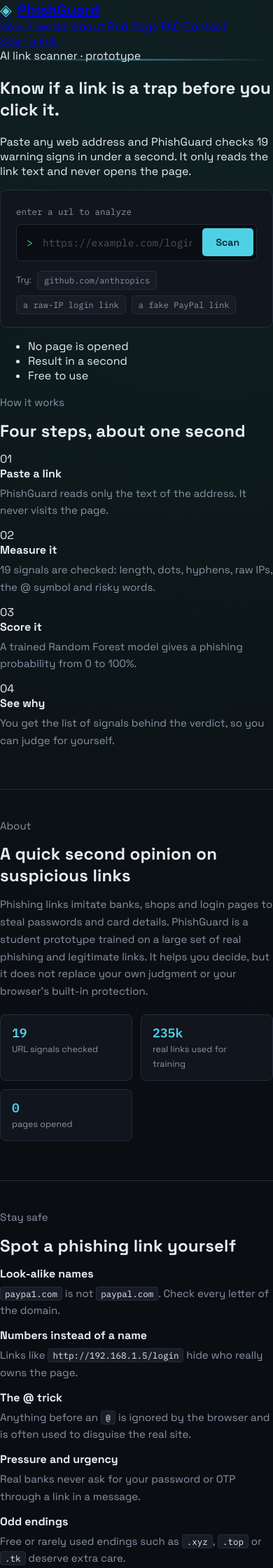
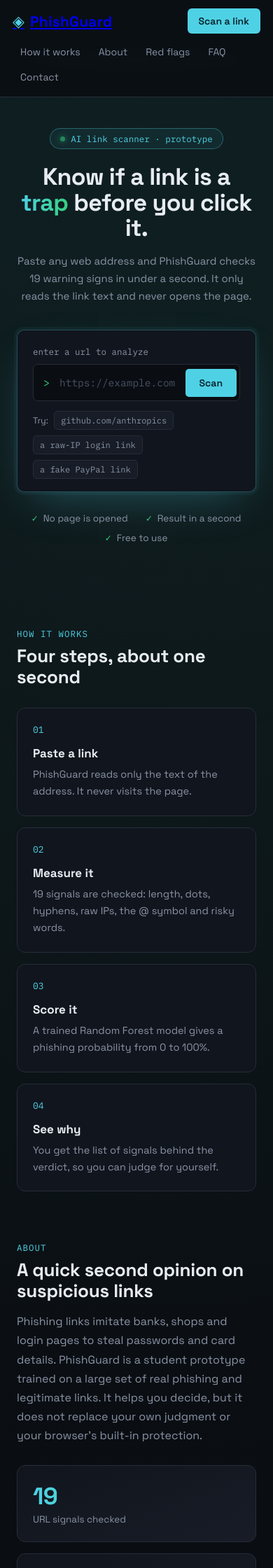
Before and after one commit to b0byyyyyyy/Phishing-detector, a Flask app: page / in a window 390 px wide. Shown: the top 2240 px of the page at 70% size. Run offline with Flask 3, Linux system fonts and the light colour scheme; parts of the project's set-up code (start-up, migrations or seed data) failed here and were passed over.

Commit message:
Add files via upload

```diff
--- a/static/extra.css
+++ b/static/extra.css
@@ -1,90 +1,126 @@
-/* Additions for nav + new sections. Loads after style.css and reuses its variables. */
+/* PhishGuard redesign. Loads after style.css and reuses its colour variables. */
 
 html { scroll-behavior: smooth; }
-@media (prefers-reduced-motion: reduce) { html { scroll-behavior: auto; } }
-
-.topbar { position: sticky; top: 0; z-index: 10; background: rgba(10, 13, 18, 0.92); backdrop-filter: blur(6px); }
-.nav { margin-left: auto; display: flex; gap: 4px; flex-wrap: wrap; }
-.nav a {
-  color: var(--text-muted);
-  text-decoration: none;
-  font-size: 14px;
-  padding: 6px 10px;
-  border-radius: 5px;
-  transition: color 0.15s ease, background 0.15s ease;
-}
-.nav a:hover, .nav a:focus-visible { color: var(--text); background: var(--surface-2); outline: none; }
-
-.section { scroll-margin-top: 90px; }
-.section + .section { margin-top: 56px; padding-top: 40px; border-top: 1px solid var(--border); }
-
-.section h2 { font-size: 24px; margin: 0 0 14px; letter-spacing: 0.2px; }
-.section h3 { font-size: 16px; margin: 0 0 6px; }
-.section p { color: var(--text-muted); font-size: 15px; line-height: 1.65; margin: 0 0 12px; }
-
-/* About */
-.stat-row { display: grid; grid-template-columns: repeat(auto-fit, minmax(150px, 1fr)); gap: 12px; margin-top: 20px; }
-.stat-row div { background: var(--surface); border: 1px solid var(--border); border-radius: 8px; padding: 14px 16px; }
-.stat-row strong { display: block; font-family: var(--mono); font-size: 18px; color: var(--cyan); }
-.stat-row span { font-size: 12.5px; color: var(--text-muted); }
-
-/* How it works */
-.steps { list-style: none; margin: 0; padding: 0; counter-reset: step; display: flex; flex-direction: column; gap: 14px; }
-.steps li {
-  counter-increment: step;
-  position: relative;
-  background: var(--surface);
-  border: 1px solid var(--border);
-  border-radius: 8px;
-  padding: 16px 18px 6px 58px;
-}
-.steps li::before {
-  content: counter(step);
-  position: absolute;
-  left: 16px; top: 16px;
-  width: 28px; height: 28px;
-  border-radius: 50%;
-  border: 1.5px solid var(--cyan);
-  color: var(--cyan);
-  font-family: var(--mono);
-  font-size: 13px;
-  display: flex; align-items: center; justify-content: center;
+body { overflow-x: hidden; }
+body::before {
+  content: ""; position: fixed; inset: 0; z-index: -1; pointer-events: none;
+  background-image:
+    linear-gradient(rgba(79,209,229,0.045) 1px, transparent 1px),
+    linear-gradient(90deg, rgba(79,209,229,0.045) 1px, transparent 1px);
+  background-size: 44px 44px;
+  mask-image: radial-gradient(ellipse at 50% 0%, #000 20%, transparent 75%);
+  -webkit-mask-image: radial-gradient(ellipse at 50% 0%, #000 20%, transparent 75%);
 }
 
+.container { max-width: 1040px; margin: 0 auto; padding: 0 24px; }
+.container.narrow { max-width: 760px; }
+
+/* Navigation */
+.site-nav {
+  position: sticky; top: 0; z-index: 20;
+  background: rgba(10,13,18,0.82); backdrop-filter: blur(10px);
+  border-bottom: 1px solid var(--border);
+}
+.nav-inner { max-width: 1040px; margin: 0 auto; padding: 14px 24px; display: flex; align-items: center; gap: 22px; }
+.nav-links { display: flex; gap: 4px; margin-left: auto; flex-wrap: wrap; }
+.nav-links a { color: var(--text-muted); text-decoration: none; font-size: 14px; padding: 7px 11px; border-radius: 6px; transition: color .15s, background .15s; }
+.nav-links a:hover, .nav-links a:focus-visible { color: var(--text); background: var(--surface-2); outline: none; }
+.nav-cta {
+  background: var(--cyan); color: #06222A; font-weight: 600; font-size: 14px;
+  text-decoration: none; padding: 9px 16px; border-radius: 6px; white-space: nowrap;
+  transition: filter .15s, transform .05s;
+}
+.nav-cta:hover { filter: brightness(1.1); }
+.nav-cta:active { transform: scale(.98); }
+
+/* Hero */
+.hero { text-align: center; padding-top: 72px; padding-bottom: 56px; scroll-margin-top: 80px; }
+.pill {
+  display: inline-flex; align-items: center; gap: 8px;
+  font-family: var(--mono); font-size: 12.5px; color: var(--cyan);
+  border: 1px solid rgba(79,209,229,.35); background: rgba(79,209,229,.07);
+  padding: 6px 14px; border-radius: 999px;
+}
+.pill i { width: 7px; height: 7px; border-radius: 50%; background: var(--green); box-shadow: 0 0 8px var(--green); animation: pulse 2s ease-in-out infinite; }
+@keyframes pulse { 50% { opacity: .35; } }
+.hero h1 { font-size: clamp(34px, 6.2vw, 60px); line-height: 1.08; letter-spacing: -0.02em; margin: 22px auto 16px; max-width: 760px; }
+.grad { background: linear-gradient(90deg, var(--cyan), var(--green)); -webkit-background-clip: text; background-clip: text; color: transparent; }
+.lead { color: var(--text-muted); font-size: clamp(15px, 2.2vw, 18px); line-height: 1.65; max-width: 600px; margin: 0 auto 36px; }
+
+.hero-card { max-width: 720px; margin: 0 auto; text-align: left; scroll-margin-top: 90px; }
+.hero-card .scan-panel {
+  border-color: rgba(79,209,229,.3);
+  box-shadow: 0 0 0 4px rgba(79,209,229,.05), 0 24px 60px -24px rgba(79,209,229,.35);
+}
+.trust { list-style: none; display: flex; justify-content: center; gap: 10px 26px; flex-wrap: wrap; margin: 28px 0 0; padding: 0; color: var(--text-muted); font-size: 13.5px; }
+.trust li::before { content: "✓"; color: var(--green); margin-right: 8px; font-family: var(--mono); }
+
+/* Sections */
+.section { padding-top: 84px; padding-bottom: 8px; scroll-margin-top: 70px; }
+.eyebrow { font-family: var(--mono); font-size: 12.5px; letter-spacing: .08em; text-transform: uppercase; color: var(--cyan); margin: 0 0 10px; }
+.section h2 { font-size: clamp(26px, 4vw, 36px); letter-spacing: -0.01em; line-height: 1.15; margin: 0 0 14px; }
+.sub { color: var(--text-muted); font-size: 16px; line-height: 1.7; max-width: 680px; margin: 0 0 8px; }
+
+.card-grid { display: grid; gap: 16px; margin-top: 28px; }
+.card-grid.four { grid-template-columns: repeat(auto-fit, minmax(220px, 1fr)); }
+.card-grid.three { grid-template-columns: repeat(auto-fit, minmax(260px, 1fr)); }
+.card {
+  background: var(--surface); border: 1px solid var(--border); border-radius: 12px; padding: 22px;
+  transition: border-color .2s, transform .2s;
+}
+.card:hover { border-color: rgba(79,209,229,.5); transform: translateY(-3px); }
+.card h3 { font-size: 17px; margin: 0 0 8px; }
+.card p { color: var(--text-muted); font-size: 14.5px; line-height: 1.65; margin: 0; }
+.num { display: block; font-family: var(--mono); font-size: 13px; color: var(--cyan); margin-bottom: 14px; }
+code { font-family: var(--mono); font-size: 12.5px; color: var(--text); background: var(--surface-2); border: 1px solid var(--border); border-radius: 4px; padding: 1px 6px; }
+
+.stat-row { display: grid; grid-template-columns: repeat(auto-fit, minmax(180px, 1fr)); gap: 16px; margin-top: 28px; }
+.stat { background: linear-gradient(160deg, var(--surface), var(--surface-2)); border: 1px solid var(--border); border-radius: 12px; padding: 22px; }
+.stat strong { display: block; font-size: 34px; letter-spacing: -0.02em; background: linear-gradient(90deg, var(--cyan), var(--green)); -webkit-background-clip: text; background-clip: text; color: transparent; }
+.stat span { color: var(--text-muted); font-size: 13.5px; }
+
 /* FAQ */
-.faq-item { background: var(--surface); border: 1px solid var(--border); border-radius: 8px; padding: 0 16px; margin-bottom: 10px; }
-.faq-item summary { cursor: pointer; padding: 14px 0; font-weight: 500; font-size: 15px; }
-.faq-item summary:hover { color: var(--cyan); }
+.faq-item { background: var(--surface); border: 1px solid var(--border); border-radius: 10px; padding: 0 18px; margin-top: 12px; }
+.faq-item:first-of-type { margin-top: 24px; }
+.faq-item summary { cursor: pointer; padding: 16px 0; font-weight: 500; font-size: 16px; list-style: none; display: flex; justify-content: space-between; gap: 12px; }
+.faq-item summary::-webkit-details-marker { display: none; }
+.faq-item summary::after { content: "+"; color: var(--cyan); font-family: var(--mono); font-size: 18px; transition: transform .2s; }
+.faq-item[open] summary::after { transform: rotate(45deg); }
 .faq-item[open] summary { color: var(--cyan); }
-.faq-item p { margin: 0 0 14px; }
-
-.tips-title { margin-top: 28px !important; }
-.tips { margin: 0; padding-left: 20px; color: var(--text-muted); font-size: 15px; line-height: 1.7; }
-.tips li { margin-bottom: 6px; }
-.tips code, .section p code {
-  font-family: var(--mono); font-size: 12.5px; color: var(--text);
-  background: var(--surface-2); border: 1px solid var(--border); border-radius: 4px; padding: 1px 6px;
-}
+.faq-item p { color: var(--text-muted); font-size: 15px; line-height: 1.65; margin: 0 0 16px; }
 
 /* Contact */
-.contact-form { background: var(--surface); border: 1px solid var(--border); border-radius: 10px; padding: 22px; display: flex; flex-direction: column; gap: 6px; }
-.contact-form label { font-family: var(--mono); font-size: 12.5px; color: var(--text-muted); margin-top: 8px; }
+.contact-form { margin-top: 24px; background: var(--surface); border: 1px solid var(--border); border-radius: 12px; padding: 24px; display: flex; flex-direction: column; gap: 6px; }
+.two-col { display: grid; grid-template-columns: 1fr 1fr; gap: 14px; }
+.contact-form label { display: block; font-family: var(--mono); font-size: 12.5px; color: var(--text-muted); margin: 8px 0 6px; }
 .contact-form input, .contact-form textarea {
-  background: var(--bg); border: 1px solid var(--border); border-radius: 7px;
-  color: var(--text); font-family: var(--sans); font-size: 15px; padding: 11px 12px; width: 100%; resize: vertical;
+  width: 100%; background: var(--bg); border: 1px solid var(--border); border-radius: 8px;
+  color: var(--text); font-family: var(--sans); font-size: 15px; padding: 12px; resize: vertical;
 }
-.contact-form input:focus, .contact-form textarea:focus { outline: none; border-color: var(--cyan); }
-.btn {
-  align-self: flex-start; margin-top: 14px;
-  background: var(--cyan); color: #06222A; border: none; border-radius: 5px;
-  font-family: var(--sans); font-weight: 600; font-size: 14px; padding: 11px 20px; cursor: pointer;
+.contact-form input:focus, .contact-form textarea:focus { outline: none; border-color: var(--cyan); box-shadow: 0 0 0 3px rgba(79,209,229,.12); }
+.btn { align-self: flex-start; margin-top: 14px; background: var(--cyan); color: #06222A; border: none; border-radius: 6px; font-family: var(--sans); font-weight: 600; font-size: 14.5px; padding: 12px 22px; cursor: pointer; }
+.btn:hover { filter: brightness(1.1); }
+.form-status { min-height: 20px; margin: 10px 0 0; font-size: 13.5px; color: var(--text-muted); }
+.form-status.ok { color: var(--green); }
+.form-status.err { color: var(--red); }
+
+/* Footer */
+.site-footer { margin-top: 96px; border-top: 1px solid var(--border); background: rgba(17,21,29,.6); }
+.foot-inner { display: flex; align-items: center; gap: 12px 24px; flex-wrap: wrap; padding-top: 26px; padding-bottom: 26px; }
+.foot-text { color: var(--text-muted); font-size: 13px; }
+.foot-top { margin-left: auto; color: var(--cyan); font-size: 13.5px; text-decoration: none; }
+.foot-top:hover { text-decoration: underline; }
+
+@media (max-width: 720px) {
+  .nav-inner { flex-wrap: wrap; gap: 10px 14px; padding: 12px 18px; }
+  .nav-links { order: 3; width: 100%; margin-left: 0; }
+  .nav-cta { margin-left: auto; }
+  .hero { padding-top: 44px; }
+  .section { padding-top: 64px; scroll-margin-top: 120px; }
+  .two-col { grid-template-columns: 1fr; }
+  .foot-top { margin-left: 0; }
 }
-.btn:hover { filter: brightness(1.1); }
-.form-status { min-height: 20px; margin: 10px 0 0 !important; font-size: 13.5px !important; }
-.form-status.ok { color: var(--green) !important; }
-.form-status.err { color: var(--red) !important; }
-
-@media (max-width: 600px) {
-  .nav { margin-left: 0; width: 100%; }
-  .section { scroll-margin-top: 130px; }
+@media (prefers-reduced-motion: reduce) {
+  html { scroll-behavior: auto; }
+  .pill i, .card { animation: none; transition: none; }
 }
```
